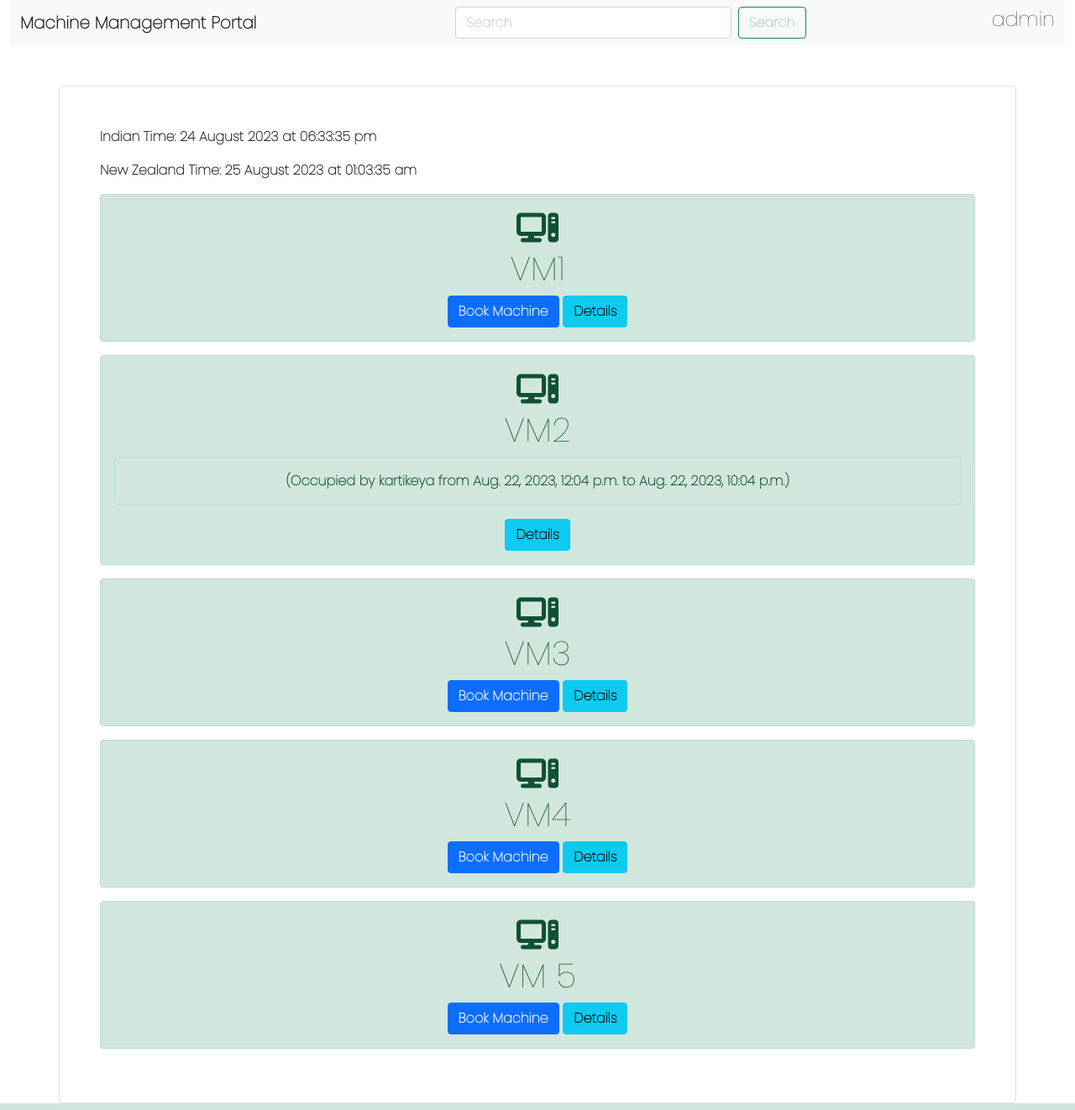
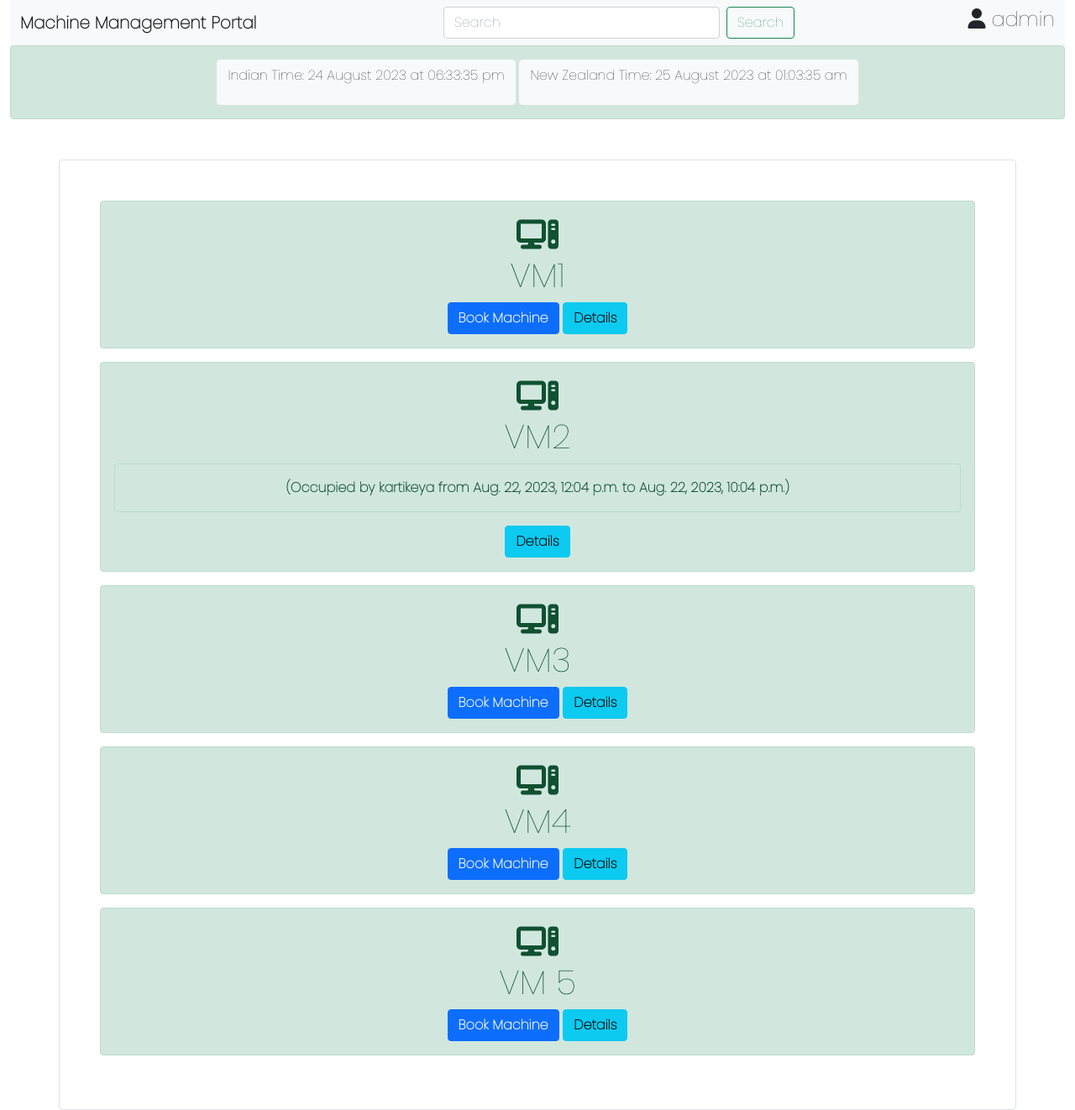
Before and after one commit to kartikeymahajan/machine_management, a Django app: page / in a window 1280 px wide. Shown: the whole page at 84% size. Run offline with Django 4.2, Linux system fonts and the light colour scheme; a user stored in the database is signed in; data comes from the database, SQL or seed files in the repository; both versions use the stored data as it was after the commit.

Commit message:
Some watch functionality changes

```diff
--- a/mysite/machines/templates/machines/machine_list.html
+++ b/mysite/machines/templates/machines/machine_list.html
@@ -30,10 +30,13 @@
 
 
 
+
+
     {% block content %}
     <div class = "container-fluid">
         <nav class="navbar navbar-expand-lg navbar-light bg-light">
             <div class="container-fluid">
+
 
               <div class = "navbar-float-left"><a class="navbar-brand" href="#"><b>Machine Management Portal</b></a></div>
 
@@ -44,15 +47,27 @@
                   <button class="btn btn-outline-success" type="submit">Search</button>
                 </form>
               </div>
-              <div><h4>{{ request.user }}</h4></div>
+              <div><h4> <i class="fa-solid fa-user"></i> {{ request.user }}</h4></div>
+
             </div>
+
         </nav>
+
+
         <main >
+
+                 <div class="alert alert-success text-center mb-3 ">
+            <button type="button" class="btn btn-light "><p>Indian Time: <span id="indianTimeAndDate"></span></p>
+
+                 </button>
+        <button type="button" class="btn btn-light  ">
+                <p>New Zealand Time: <span id="newZealandTime"></span></p>
+                 <span id="newZealandTime"></span></p></button>
+                 </div>
+
             <b>
              <div class="container mt-5 p-5 border rounded">
-                <p>Indian Time: <span id="indianTimeAndDate"></span></p>
-                <p>New Zealand Time: <span id="newZealandTime"></span></p>
-                 <span id="newZealandTime"></span></p>
+
 
                 {% for machine in machines %}
                     <div class = "machines_list">
```
Also changed, not shown: mysite/db.sqlite3.
